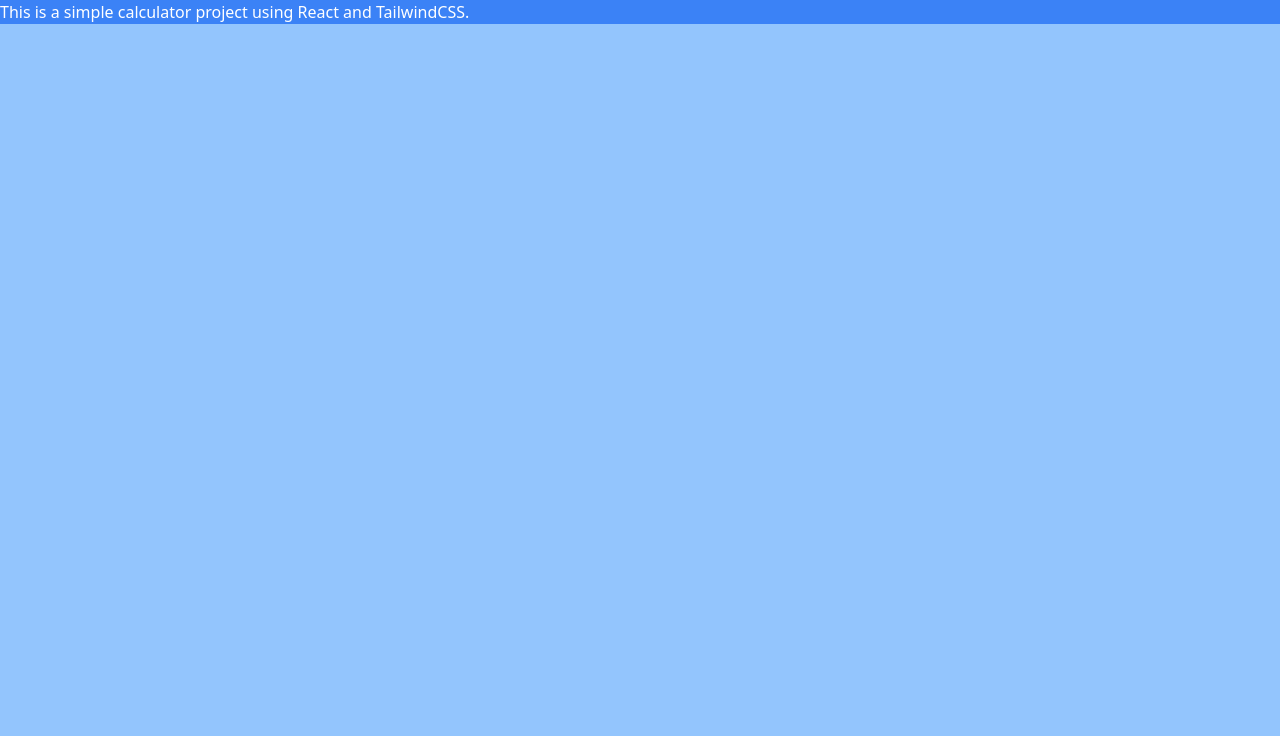
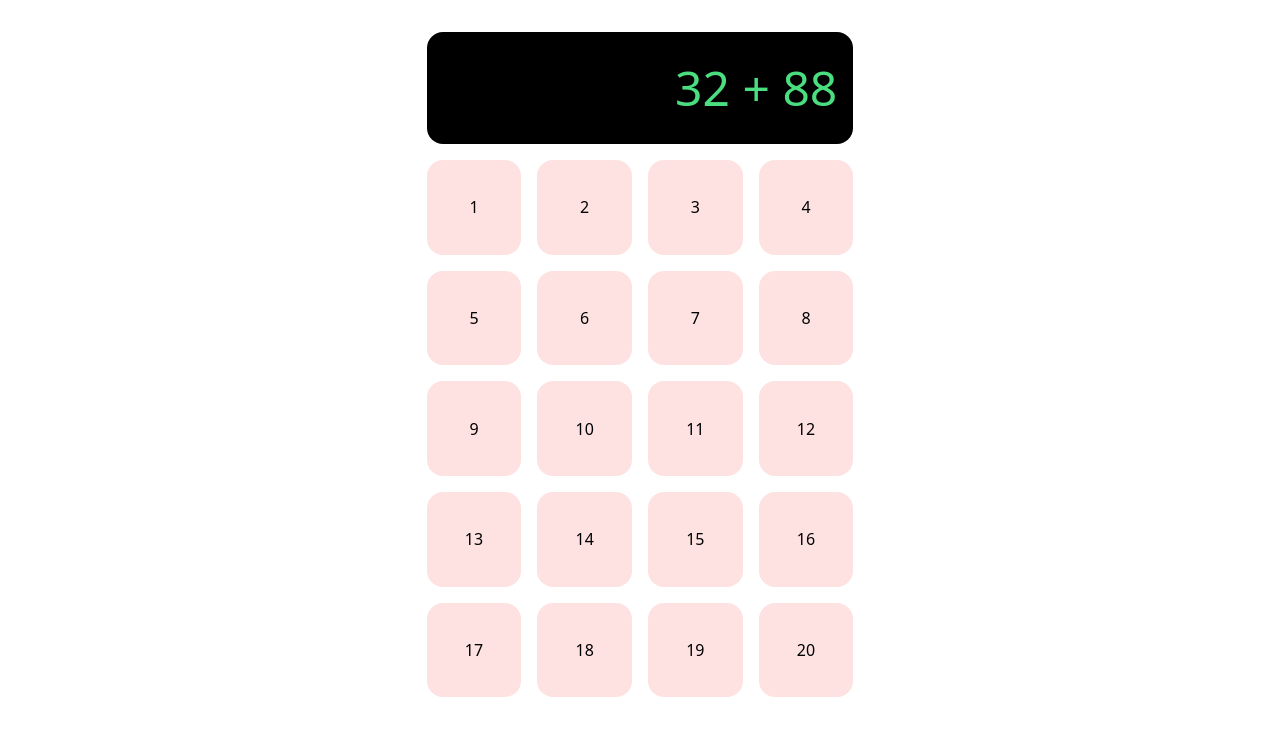
Before and after one commit to dhruv-dhaduk/calc-react, a React (Vite) app: page / in a window 1280 px wide. Shown: the top 736 px of the page. Built offline with nearby package versions, Linux system fonts and the light colour scheme.

Commit message:
Created a basic UI for Calc

```diff
--- a/index.html
+++ b/index.html
@@ -6,7 +6,7 @@
 
         <title>Calc</title>
     </head>
-    <body class="bg-blue-300">
+    <body>
         <div id="root"></div>
         <script type="module" src="/src/main.jsx"></script>
     </body>
--- a/src/App.jsx
+++ b/src/App.jsx
@@ -1,9 +1,22 @@
+import { useState } from "react";
+
+import Display from "./components/Display";
+import ButtonPanel from "./components/ButtonPanel";
+
 function App() {
+    const [expr, setExpr] = useState('32 + 88');
+
+    function appendExpr(value) {
+        setExpr(expr + value);
+    }
+
     return (
         <>
-            <p className="bg-blue-500 text-white">
-                This is a simple calculator project using React and TailwindCSS.
-            </p>
+            <div className="mx-auto my-8 md:w-1/2 lg:w-1/3">
+                <Display expr={expr} />
+                <ButtonPanel />
+            </div>
+
         </>
     );
 }
--- /dev/null
+++ b/src/components/Button.jsx
@@ -0,0 +1,12 @@
+function Button({text, onClick}) {
+    return (
+        <button
+         className="aspect-square bg-red-100 rounded-2xl"
+         onClick={onClick}
+        >
+            { text }
+        </button>
+    );
+}
+
+export default Button;
--- /dev/null
+++ b/src/components/ButtonPanel.jsx
@@ -0,0 +1,31 @@
+import Button from "./Button";
+
+function ButtonPanel({ expr, setExpr }) {
+
+    return (
+        <div className="grid grid-cols-4 gap-4 py-4">
+            <Button text="1" onClick={() => console.log("1")} />
+            <Button text="2" onClick={() => console.log("2")} />
+            <Button text="3" onClick={() => console.log("3")} />
+            <Button text="4" onClick={() => console.log("4")} />
+            <Button text="5" onClick={() => console.log("5")} />
+            <Button text="6" onClick={() => console.log("6")} />
+            <Button text="7" onClick={() => console.log("7")} />
+            <Button text="8" onClick={() => console.log("8")} />
+            <Button text="9" onClick={() => console.log("9")} />
+            <Button text="10" onClick={() => console.log("10")} />
+            <Button text="11" onClick={() => console.log("11")} />
+            <Button text="12" onClick={() => console.log("12")} />
+            <Button text="13" onClick={() => console.log("13")} />
+            <Button text="14" onClick={() => console.log("14")} />
+            <Button text="15" onClick={() => console.log("15")} />
+            <Button text="16" onClick={() => console.log("16")} />
+            <Button text="17" onClick={() => console.log("17")} />
+            <Button text="18" onClick={() => console.log("18")} />
+            <Button text="19" onClick={() => console.log("19")} />
+            <Button text="20" onClick={() => console.log("20")} />
+        </div>
+    );
+}
+
+export default ButtonPanel;
--- /dev/null
+++ b/src/components/Display.jsx
@@ -0,0 +1,12 @@
+import { useState } from "react";
+
+function Display({ expr }) {
+
+    return (
+        <div className="h-28 pr-4 bg-black flex justify-end items-center rounded-2xl">
+            <p className="text-green-400 text-5xl"> { expr } </p>
+        </div>
+    );
+}
+
+export default Display;
```
